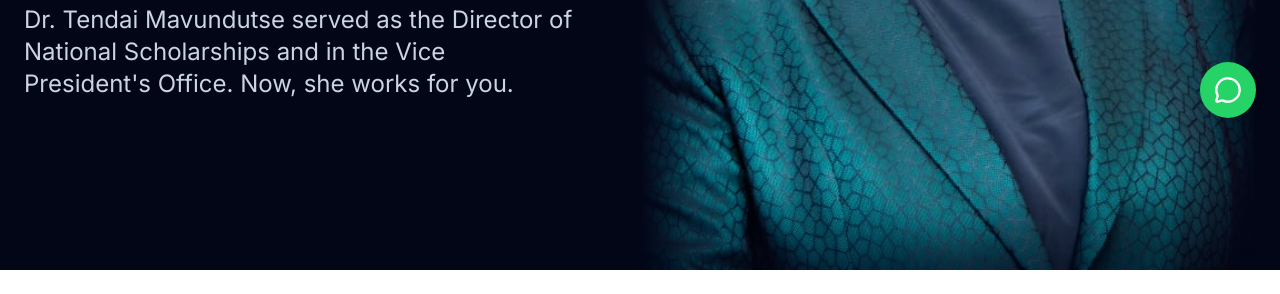
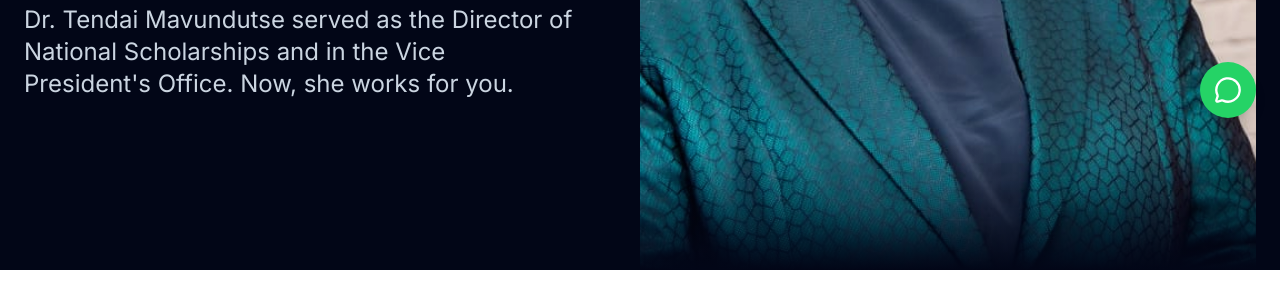
Before and after one commit to anoexpected/ripec, a Next.js app: page /about in a window 1280 px wide. Shown: the part 658-952 px from the top of the page. Built offline with nearby package versions, Linux system fonts and the light colour scheme; no server answers.

Commit message:
feat: update image styling and enhance bottom vignette for improved visual appeal on About page

```diff
--- a/app/about/page.tsx
+++ b/app/about/page.tsx
@@ -75,18 +75,12 @@ export default function About() {
                                     src="/images/director.jpg"
                                     alt="Dr. Tendai Mavundutse"
                                     fill
-                                    className="object-cover brightness-110 contrast-105"
+                                    className="object-cover object-[60%_center] brightness-110 contrast-105"
                                     priority
                                 />
 
-                                {/* Subtle left edge gradient for blending */}
-                                <div className="absolute inset-y-0 left-0 w-24 bg-gradient-to-r from-slate-950 via-slate-950/40 to-transparent z-10"></div>
-
-                                {/* Subtle right edge gradient for blending */}
-                                <div className="absolute inset-y-0 right-0 w-24 bg-gradient-to-l from-slate-950 via-slate-950/40 to-transparent z-10"></div>
-
-                                {/* Gentle bottom vignette - much lighter */}
-                                <div className="absolute bottom-0 left-0 right-0 h-1/4 bg-gradient-to-t from-slate-950/60 via-transparent to-transparent z-10"></div>
+                                {/* Bottom vignette - Editorial fade */}
+                                <div className="absolute bottom-0 left-0 right-0 h-32 bg-gradient-to-t from-slate-950 via-slate-950/50 to-transparent z-20"></div>
                             </div>
                         </div>
                     </div>
```
